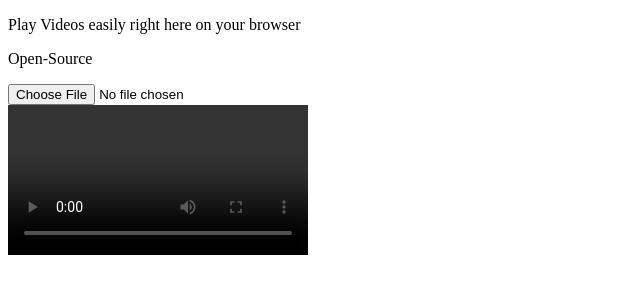
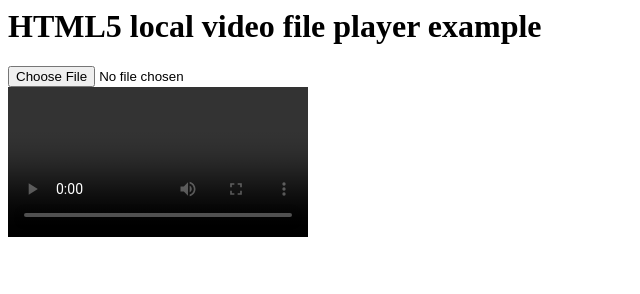
Before and after one commit to TamoghnaK13/OpenVideo, a plain HTML site: page index.html in a window 1280 px wide. Shown: the whole page, without its empty margins (0-640 px from the left). Drawn offline with Linux system fonts and the light colour scheme.

Commit message:
Update index.html

```diff
--- a/index.html
+++ b/index.html
@@ -1,13 +1,3 @@
-<!DOCTYPE html>
-<html>
-<head>
-  <title>OpenVideo</title>
-</head>
-<body>
-
-<p>Play Videos easily right here on your browser</p>
-<p>Open-Source</p>
-
 <script>
 (function localFileVideoPlayer() {
   'use strict'
@@ -59,13 +49,7 @@ input {
 }
 </style>
 
+<h1>HTML5 local video file player example</h1>
 <div id="message"></div>
 <input type="file" accept="video/*" />
 <video controls autoplay></video>
-
-
-
-
-
-</body>
-</html>
```
